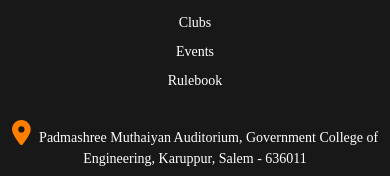
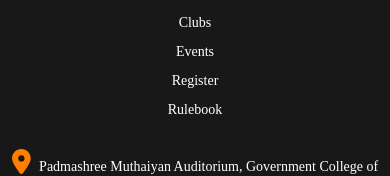
Before and after one commit to raghul1217/Aura25, a React (Vite) app in the folder frontend/: page / in a window 390 px wide. Shown: the part 11740-11916 px from the top of the page. Built offline with nearby package versions, Linux system fonts and the light colour scheme; no server answers; grey boxes are pictures that could not be loaded; a web font is replaced by a local one.

Commit message:
change21

```diff
--- a/frontend/src/components/Footer.jsx
+++ b/frontend/src/components/Footer.jsx
@@ -145,7 +145,8 @@
             <li><Link to="/">Home</Link></li>
             <li><a href="#clubs" >Clubs</a></li>
             <li><a href="#events" >Events</a></li>
-            <li><a href="/rulebook.pdf" download>Rulebook</a></li>
+            <li><a href="https://docs.google.com/forms/d/e/1FAIpQLSe2pJ-8mqd92tvxI4Dv_883YsJ38sFp7gvHqko7W4XMFmJUzg/viewform" target='_blank'>Register</a></li>
+            <li><a href="https://drive.google.com/drive/folders/10rg6bsXhj8f7FAUODSHTb_Nil_ho9SYz" target='_blank'>Rulebook</a></li>
           </ul>
         </div>
 
--- a/frontend/src/styles/eventcard.css
+++ b/frontend/src/styles/eventcard.css
@@ -293,6 +293,7 @@
 
   .card .title {
     font-size: 20px;
+    width: 80%;
   }
 
   .card .text {
@@ -308,7 +309,11 @@
     font-size: 14px;
     font-weight: 400;
   }
+
+
 }
+
+
 
 
 .content-event .tamiltext{
```
